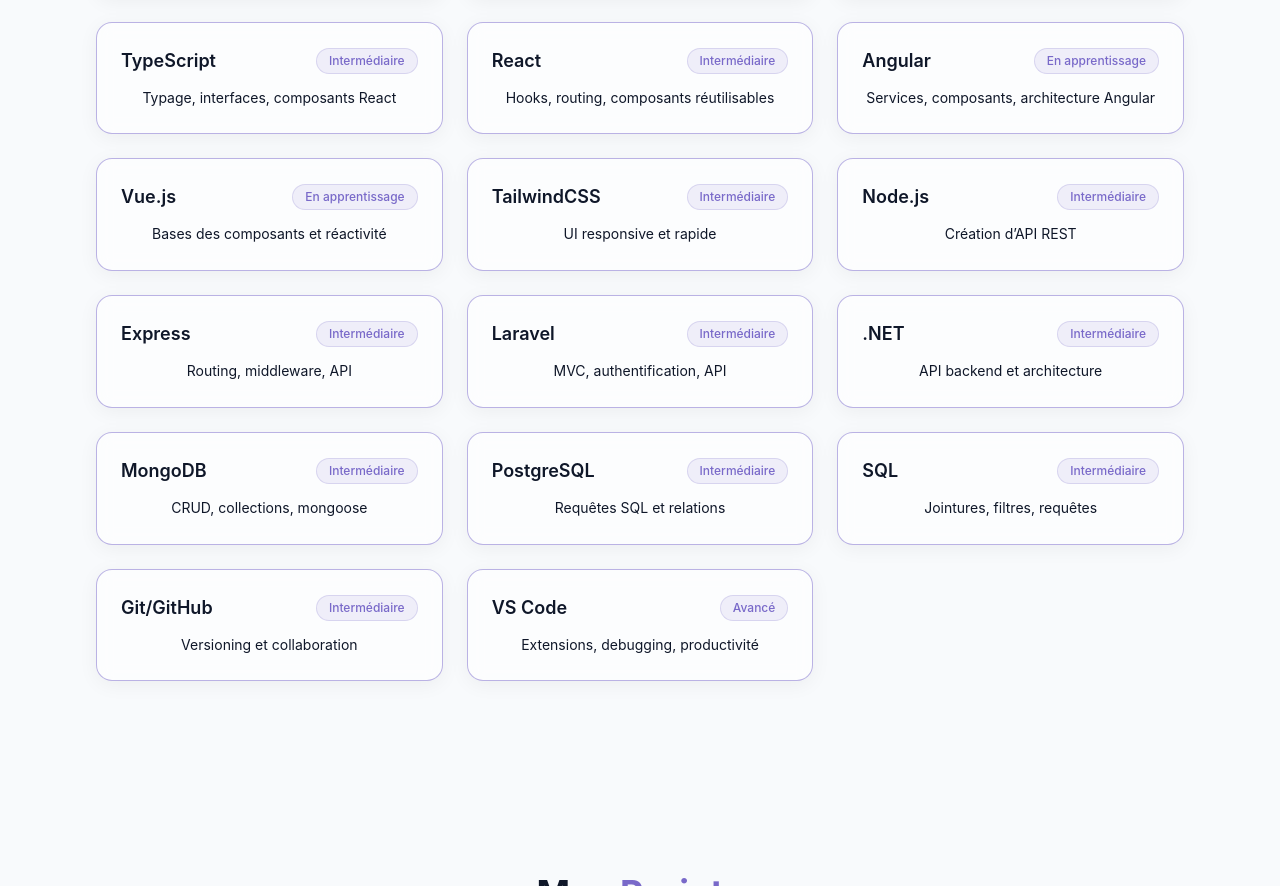
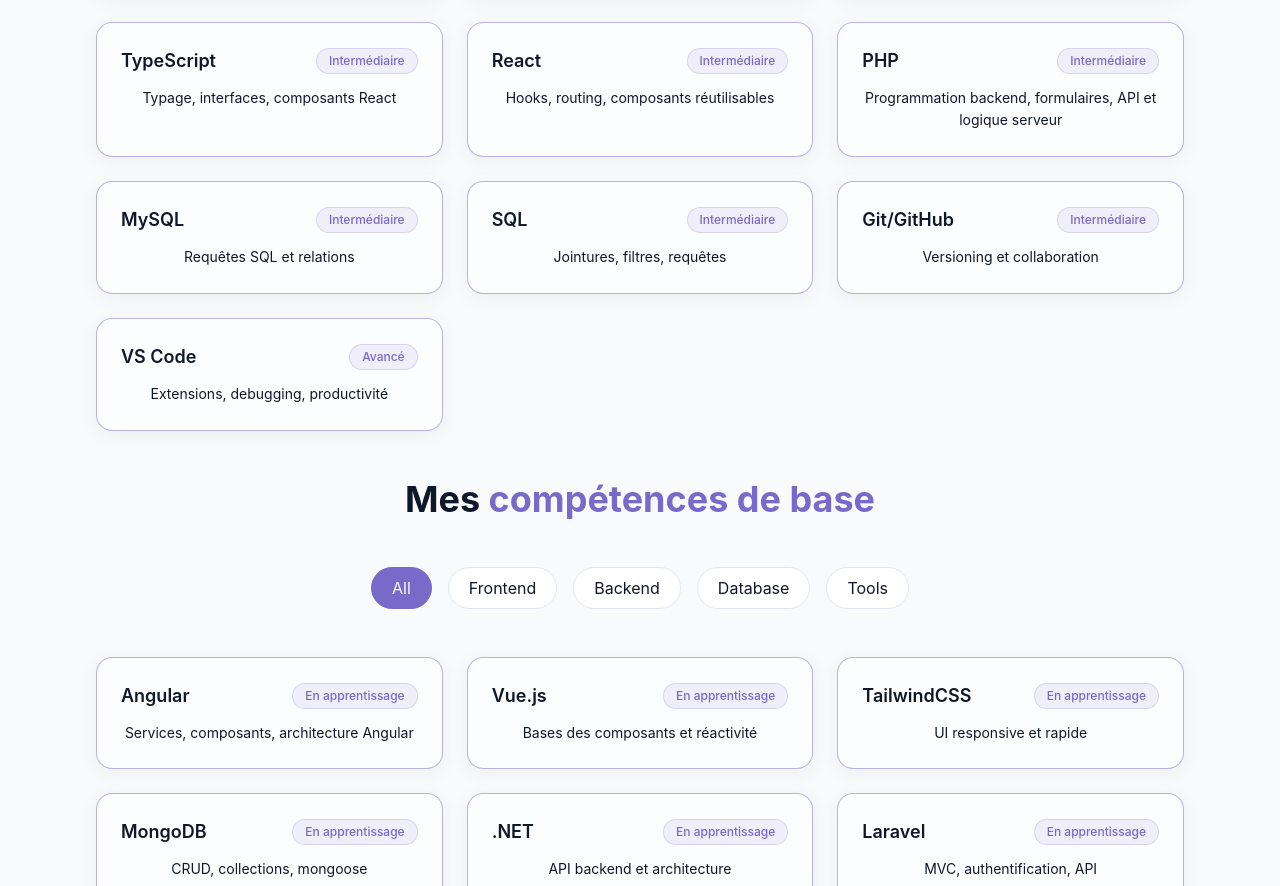
Before and after one commit to Mouloud78/portfolio, a React app: page / in a window 1280 px wide. Shown: the part 1914-2800 px from the top of the page. Built offline with nearby package versions, Linux system fonts and the light colour scheme; the HTML template or start-up script is replaced by a standard one.

Commit message:
projects section added

```diff
--- a/src/components/ProjectsSection.jsx
+++ b/src/components/ProjectsSection.jsx
@@ -1,4 +1,4 @@
-import { ExternalLink } from "lucide-react";
+import { ArrowRight, ExternalLink } from "lucide-react";
 import { SiGithub } from "react-icons/si";
 
 const projects = [
@@ -113,36 +113,32 @@
                 <div className="flex space-x-3">
                   <a
                     href={project.demoUrl}
+                    target="_blank"
                     className="text-foreground/80 hover:text-primary transition-colors duration-300"
                   >
-                    <ExternalLink />
+                    <ExternalLink size={20} />
                   </a>
-                  <a href={project.githubUrl}>
-                    <SiGithub />
+                  <a
+                    href={project.githubUrl}
+                    target="_blank"
+                    className="text-foreground/80 hover:text-primary transition-colors duration-300"
+                  >
+                    <SiGithub size={20} />
                   </a>
                 </div>
               </div>
-
-              {/* <div className="flex gap-4">
-                <a
-                  href={project.demoUrl}
-                  target="_blank"
-                  rel="noopener noreferrer"
-                  className="px-4 py-2 bg-primary text-primary-foreground rounded-md text-sm font-medium transition-colors duration-300 hover:bg-primary/90"
-                >
-                  Voir le projet
-                </a>
-                <a
-                  href={project.githubUrl}
-                  target="_blank"
-                  rel="noopener noreferrer"
-                  className="px-4 py-2 bg-secondary text-secondary-foreground rounded-md text-sm font-medium transition-colors duration-300 hover:bg-secondary/90"
-                >
-                  Voir le code
-                </a>
-              </div> */}
             </div>
           ))}
+        </div>
+
+        <div className="text-center mt-12">
+          <a
+            className="cosmic-button w-fit flex items-center mx-auto gap-2"
+            href="https://github.com/Mouloud78?tab=repositories"
+            target="_blank"
+          >
+            Consultez mon Github <ArrowRight size={16} />
+          </a>
         </div>
       </div>
     </section>
--- a/src/components/SkillsSection.jsx
+++ b/src/components/SkillsSection.jsx
@@ -38,68 +38,19 @@
     progress: 70,
     category: "Frontend",
   },
-  {
-    name: "Angular",
-    level: "En apprentissage",
-    description: "Services, composants, architecture Angular",
-    progress: 50,
-    category: "Frontend",
-  },
-  {
-    name: "Vue.js",
-    level: "En apprentissage",
-    description: "Bases des composants et réactivité",
-    progress: 55,
-    category: "Frontend",
-  },
-  {
-    name: "TailwindCSS",
-    level: "Intermédiaire",
-    description: "UI responsive et rapide",
-    progress: 65,
-    category: "Frontend",
-  },
 
   // Backend
   {
-    name: "Node.js",
+    name: "PHP",
     level: "Intermédiaire",
-    description: "Création d’API REST",
+    description: "Programmation backend, formulaires, API et logique serveur",
     progress: 65,
     category: "Backend",
   },
+  // Database
+
   {
-    name: "Express",
-    level: "Intermédiaire",
-    description: "Routing, middleware, API",
-    progress: 60,
-    category: "Backend",
-  },
-  {
-    name: "Laravel",
-    level: "Intermédiaire",
-    description: "MVC, authentification, API",
-    progress: 65,
-    category: "Backend",
-  },
-  {
-    name: ".NET",
-    level: "Intermédiaire",
-    description: "API backend et architecture",
-    progress: 60,
-    category: "Backend",
-  },
-
-  // Database
-  {
-    name: "MongoDB",
-    level: "Intermédiaire",
-    description: "CRUD, collections, mongoose",
-    progress: 55,
-    category: "Database",
-  },
-  {
-    name: "PostgreSQL",
+    name: "MySQL",
     level: "Intermédiaire",
     description: "Requêtes SQL et relations",
     progress: 55,
@@ -130,13 +81,79 @@
   },
 ];
 
+const basic_skills = [
+  {
+    name: "Angular",
+    level: "En apprentissage",
+    description: "Services, composants, architecture Angular",
+    progress: 50,
+    category: "Frontend",
+  },
+  {
+    name: "Vue.js",
+    level: "En apprentissage",
+    description: "Bases des composants et réactivité",
+    progress: 55,
+    category: "Frontend",
+  },
+  {
+    name: "TailwindCSS",
+    level: "En apprentissage",
+    description: "UI responsive et rapide",
+    progress: 65,
+    category: "Frontend",
+  },
+  {
+    name: "MongoDB",
+    level: "En apprentissage",
+    description: "CRUD, collections, mongoose",
+    progress: 55,
+    category: "Database",
+  },
+  {
+    name: ".NET",
+    level: "En apprentissage",
+    description: "API backend et architecture",
+    progress: 60,
+    category: "Backend",
+  },
+  {
+    name: "Laravel",
+    level: "En apprentissage",
+    description: "MVC, authentification, API",
+    progress: 60,
+    category: "Backend",
+  },
+  {
+    name: "Node.js",
+    level: "En apprentissage",
+    description: "Création d’API REST",
+    progress: 65,
+    category: "Backend",
+  },
+  {
+    name: "Express",
+    level: "En apprentissage",
+    description: "Routing, middleware, API",
+    progress: 60,
+    category: "Backend",
+  },
+];
+
 const categories = ["all", "Frontend", "Backend", "Database", "Tools"];
 
 export const SkillsSection = () => {
   const [activeCategory, setActiveCategory] = useState("all");
+  const [activeBasicCategory, setActiveBasicCategory] = useState("all");
 
   const filteredSkills = skills.filter((skill) =>
     activeCategory === "all" ? true : skill.category === activeCategory,
+  );
+
+  const filteredBasicSkills = basic_skills.filter((basic_skill) =>
+    activeBasicCategory === "all"
+      ? true
+      : basic_skill.category === activeBasicCategory,
   );
 
   return (
@@ -187,7 +204,7 @@
                   "
             >
               {/* Glow effect */}
-              <div className="absolute inset-0 bg-gradient-to-br from-primary/5 via-transparent to-transparent opacity-0 group-hover:opacity-100 transition-opacity duration-300" />
+              <div className="absolute inset-0 bg-linear-to-br from-primary/5 via-transparent to-transparent opacity-0 group-hover:opacity-100 transition-opacity duration-300" />
 
               <div className="relative z-10">
                 {/* Header */}
@@ -207,6 +224,71 @@
             </div>
           ))}
         </div>
+
+        <h2 className="text-3xl md:text-4xl font-bold mb-12 text-center mt-12">
+          Mes <span className="text-primary">compétences de base</span>
+        </h2>
+
+        {/* Categories */}
+        <div className="flex flex-wrap justify-center gap-4 mb-12">
+          {categories.map((category, key) => (
+            <button
+              key={key}
+              onClick={() => setActiveBasicCategory(category)}
+              className={cn(
+                "px-5 py-2 rounded-full transition-all duration-300 capitalize border",
+                activeBasicCategory === category
+                  ? "bg-primary text-primary-foreground border-primary"
+                  : "bg-card hover:bg-primary/10 border-border",
+              )}
+            >
+              {category}
+            </button>
+          ))}
+        </div>
+        {/* Basic Skills Grid */}
+        <div className="grid grid-cols-1 md:grid-cols-2 lg:grid-cols-3 gap-6 ">
+          {filteredBasicSkills.map((basic_skill, key) => (
+            <div
+              key={key}
+              className="
+                    group
+                    relative
+                    overflow-hidden
+                    rounded-2xl
+                    border border-primary/50
+                    bg-card/60
+                    backdrop-blur-sm
+                    p-6
+                    shadow-[0_4px_20px_rgba(0,0,0,0.05)]
+                    transition-all
+                    duration-300
+                    hover:-translate-y-1
+                    hover:border-primary/40
+                    hover:shadow-[0_10px_30px_rgba(139,92,246,0.15)]
+                  "
+            >
+              {/* Glow effect */}
+              <div className="absolute inset-0 bg-linear-to-br from-primary/5 via-transparent to-transparent opacity-0 group-hover:opacity-100 transition-opacity duration-300" />
+
+              <div className="relative z-10">
+                {/* Header */}
+                <div className="flex items-center justify-between mb-3">
+                  <h3 className="font-semibold text-lg">{basic_skill.name}</h3>
+
+                  <span className="text-xs px-3 py-1 rounded-full bg-primary/10 text-primary font-medium border border-primary/20">
+                    {basic_skill.level}
+                  </span>
+                </div>
+
+                {/* Description */}
+                <p className="text-sm text-muted-foreground leading-relaxed">
+                  {basic_skill.description}
+                </p>
+              </div>
+            </div>
+          ))}
+        </div>
       </div>
     </section>
   );
```
